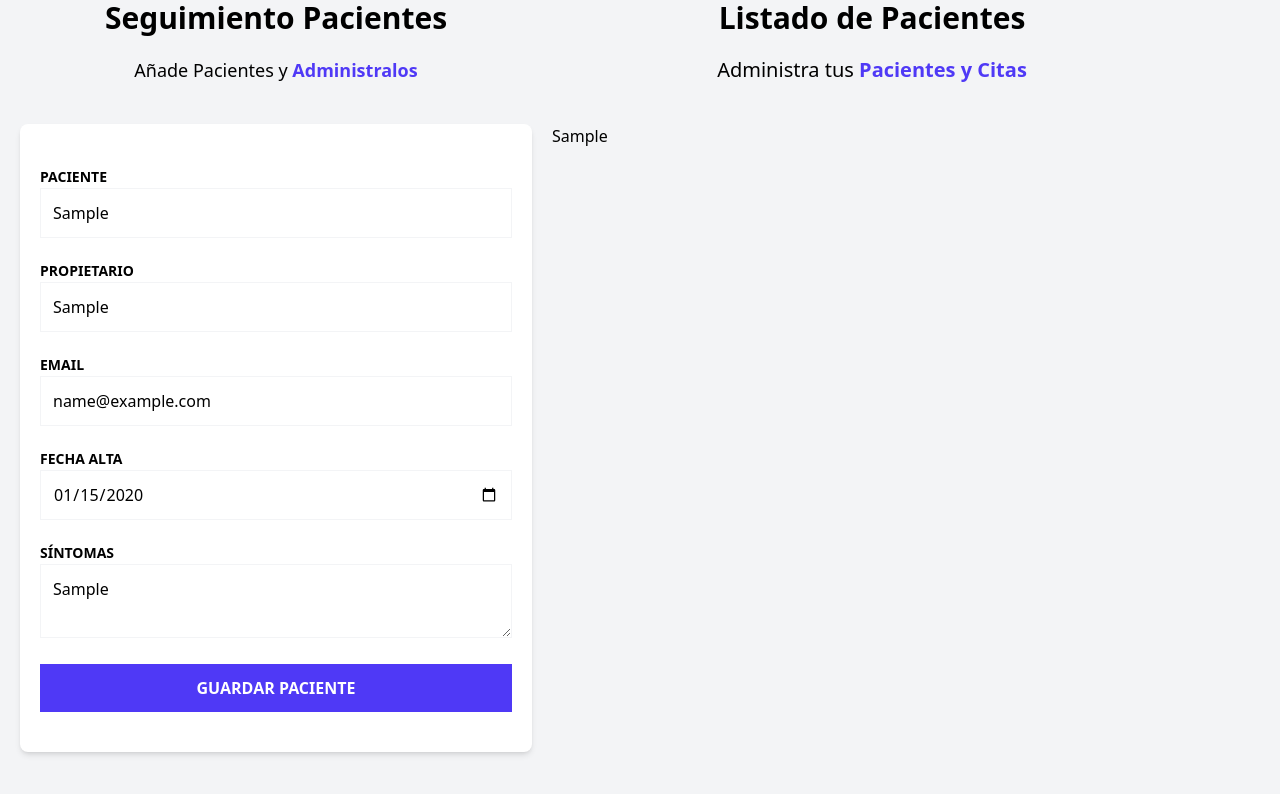
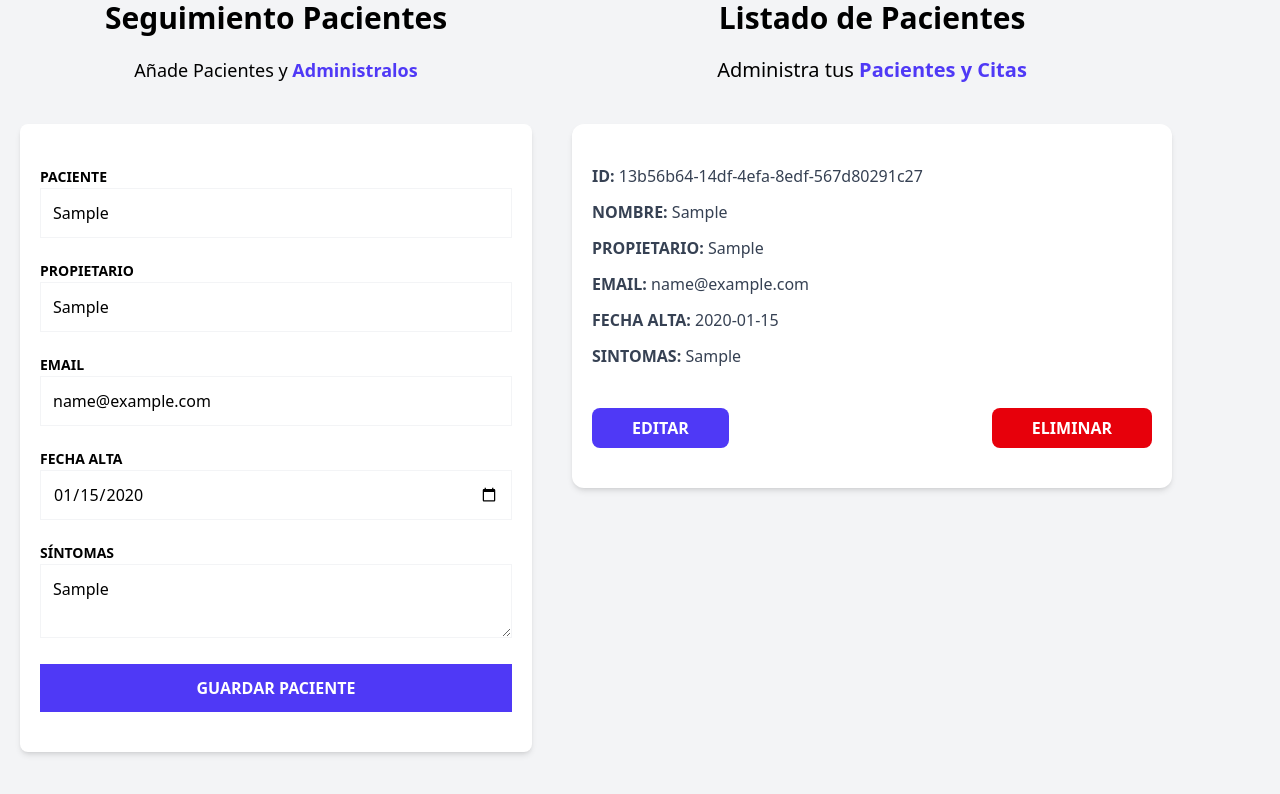
Before and after one commit to ReploidGI0/patient-tracking, a React (Vite) app: page / in a window 1280 px wide. Both pictures are taken after typing "Sample", "Sample", "name@example.com", "2020-01-15", "Sample" into the empty fields and a click on the input "Guardar Paciente". Shown: the part 224-1018 px from the top of the page. Built offline with nearby package versions, Linux system fonts and the light colour scheme.

Commit message:
PatientDetail y PatientDetailItem con estilos completados

```diff
--- a/src/components/PatientDetail.tsx
+++ b/src/components/PatientDetail.tsx
@@ -1,4 +1,5 @@
 import type { Patient } from '../types'
+import PatientDetailItem from './PatientDetailItem'
 
 type PatientDetailProps = {
     patient: Patient
@@ -6,8 +7,27 @@
 
 export default function PatientDetail({patient}: PatientDetailProps) {
   return (
-    <div>
-        {patient.name}
+    <div className='mx-5 my-10 px-5 py-10 bg-white shadow-md rounded-xl'>
+        <PatientDetailItem label='ID' data={patient.id}/>
+        <PatientDetailItem label='Nombre' data={patient.name}/>
+        <PatientDetailItem label='Propietario' data={patient.caretaker}/>
+        <PatientDetailItem label='Email' data={patient.email}/>
+        <PatientDetailItem label='Fecha Alta' data={patient.date.toString()}/>
+        <PatientDetailItem label='Sintomas' data={patient.symptoms}/>
+
+        <div className=' flex justify-between mt-10'>
+            <button
+                className='py-2 px-10 bg-indigo-600 hover:bg-indigo-800
+                text-white font-bold uppercase rounded-lg'
+            >Editar</button>
+
+            <button
+                className='py-2 px-10 bg-red-600 hover:bg-red-800
+                text-white font-bold uppercase rounded-lg'
+            >Eliminar</button>
+        </div>
     </div>
+
+
   )
 }
--- /dev/null
+++ b/src/components/PatientDetailItem.tsx
@@ -0,0 +1,12 @@
+type PatientDetailItemProps = {
+    label: string
+    data: string
+}
+
+export default function PatientDetailItem({label, data} : PatientDetailItemProps) {
+  return (
+    <p className='font-bold mb-3 text-gray-700 uppercase'>{label}: {''}
+        <span className='font-normal normal-case'>{data}</span>
+    </p>
+  )
+}
```
